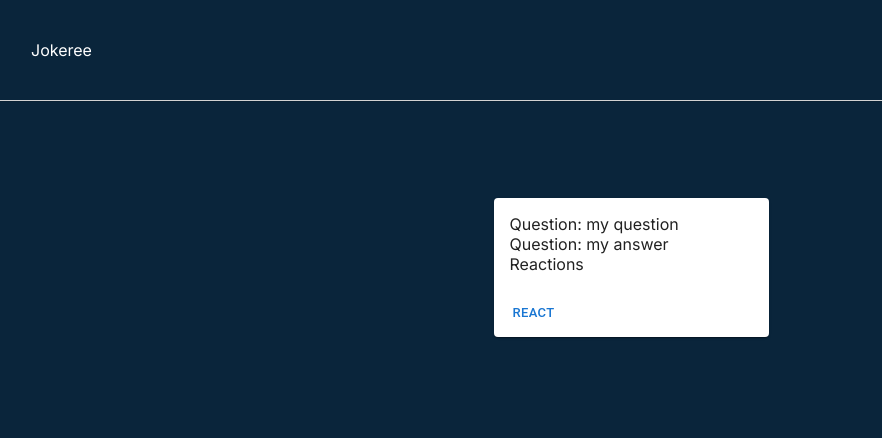
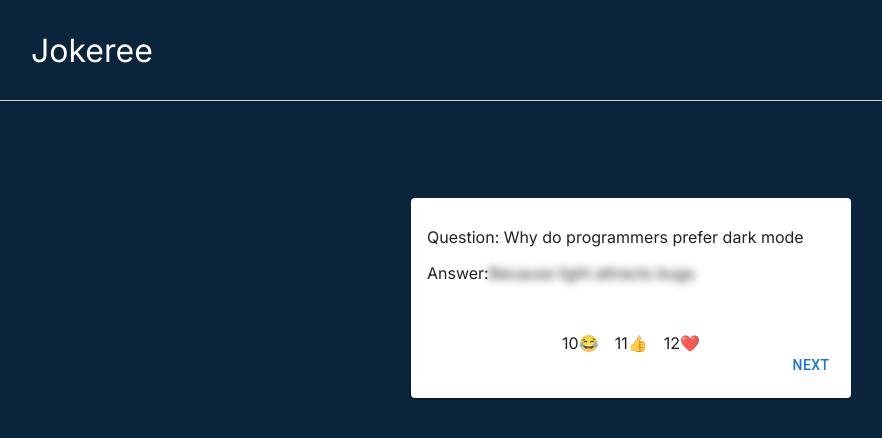
Before and after one commit to vladhrusha/test_task-next_MUI-data_art, a Next.js app: page / in a window 1280 px wide. Shown: the top 438 px of the page, without its empty margins (9-891 px from the left). Built offline with nearby package versions, Linux system fonts and the light colour scheme.

Commit message:
vote component added: V1 design, scaffolded logic, added dummy data, added types

```diff
--- a/src/components/Card/Card.tsx
+++ b/src/components/Card/Card.tsx
@@ -1,59 +1,113 @@
 'use client';
 import { Button, CardActions, CardContent, Popover, Stack } from '@mui/material';
 import React, { useState } from 'react';
-import { string } from 'zod';
+
+//
+import { useFetchJoke } from '@/hooks/joke';
 
 import Card from '@mui/material/Card';
 
-type CardProps = {
+// type CardProps = {
+//   question: string;
+//   answer: string;
+// };
+
+type Vote = {
+  value: number;
+  label: '😂' | '👍' | '❤️';
+};
+
+type Joke = {
+  id: string;
   question: string;
   answer: string;
+  votes: Vote[];
+  availableVotes: string[];
 };
 
-const JokeCard = ({ question, answer }: CardProps) => {
-  const [anchorEl, setAnchorEl] = useState<HTMLButtonElement | null>(null);
+const dummyJoke: Joke = {
+  id: '1',
+  question: 'Why do programmers prefer dark mode',
+  answer: 'Because light attracts bugs',
+  votes: [
+    {
+      value: 10,
+      label: '😂',
+    },
+    {
+      value: 11,
+      label: '👍',
+    },
 
-  const handleOpenReactions = (event: React.MouseEvent<HTMLButtonElement>) => {
-    setAnchorEl(event?.currentTarget);
-    console.log('clicked');
+    {
+      value: 12,
+      label: '❤️',
+    },
+  ],
+  availableVotes: ['😂', '👍', '❤️'],
+};
+
+const JokeCard = () => {
+  const [showAnswer, setShowAnswer] = useState<boolean>(false);
+
+  const [joke, setJoke] = useState<Joke>(dummyJoke);
+
+  const fetchJoke = () => {
+    console.log('clicked next');
   };
 
-  const handleClose = () => {
-    setAnchorEl(null);
-  };
-
-  const open = Boolean(anchorEl);
-
-  const id = open ? 'simple-popover' : undefined;
+  const postVote = (label: any) => {};
 
   return (
     <Stack>
-      <Card sx={{ minWidth: 275, width: '50%' }}>
-        <CardContent>
-          <p>Question: {question}</p>
-          <p>Question: {answer}</p>
-
-          <Stack>Reactions</Stack>
+      <Card
+        sx={{
+          minWidth: 440,
+          minHeight: 200,
+          display: 'flex',
+          flexDirection: 'column',
+          height: '100%',
+          width: '50%',
+          justifyContent: 'space-around',
+        }}
+      >
+        <CardContent component={Stack} rowGap='16px'>
+          <p>Question: {joke.question}</p>
+          <p>
+            Answer:
+            <span
+              style={{
+                filter: showAnswer ? 'none' : 'blur(4px)',
+              }}
+              onClick={() => setShowAnswer(!showAnswer)}
+            >
+              {joke.answer}
+            </span>
+          </p>
         </CardContent>
 
         <CardActions>
-          <Button size='small' onClick={handleOpenReactions}>
-            React
-          </Button>
+          <Stack alignItems='center' width='100%'>
+            <Stack flexDirection='row' columnGap='16px' justifyContent='center' alignItems='center'>
+              {joke.votes.map((vote, idx) => {
+                return (
+                  <p
+                    key={idx}
+                    onClick={() => {
+                      postVote(vote.label);
+                    }}
+                  >
+                    <span>{vote.value}</span>
+                    <span>{vote.label}</span>
+                  </p>
+                );
+              })}
+            </Stack>
+            <Button sx={{ padding: '0', margin: 0, alignSelf: 'end' }} onClick={fetchJoke}>
+              Next
+            </Button>
+          </Stack>
         </CardActions>
-        <Popover
-          //   id={id}
-          open={open}
-          anchorEl={anchorEl}
-          onClose={handleClose}
-          anchorOrigin={{
-            vertical: 'bottom',
-            horizontal: 'left',
-          }}
-        >
-          {' '}
-          the content
-        </Popover>
       </Card>
     </Stack>
   );
--- a/src/components/Navbar/Navbar.tsx
+++ b/src/components/Navbar/Navbar.tsx
@@ -11,6 +11,7 @@ const Navbar = () => {
         justifyContent: 'space-between',
         color: 'white',
         padding: '40px',
+        fontSize: '32px',
       }}
     >
       Jokeree
--- /dev/null
+++ b/src/hooks/joke/index.ts
@@ -0,0 +1,3 @@
+import useFetchJoke from './useFetchJoke';
+
+export { useFetchJoke };
--- a/src/modules/home/HomePage.tsx
+++ b/src/modules/home/HomePage.tsx
@@ -5,7 +5,7 @@ import { Stack } from '@mui/material';
 const HomePage = () => {
   return (
     <Stack alignItems='center'>
-      <JokeCard question='my question' answer='my answer' />
+      <JokeCard />
     </Stack>
   );
 };
```
Also changed, not shown: src/hooks/joke/useFetchJoke.ts (added, +13 -0 lines).
